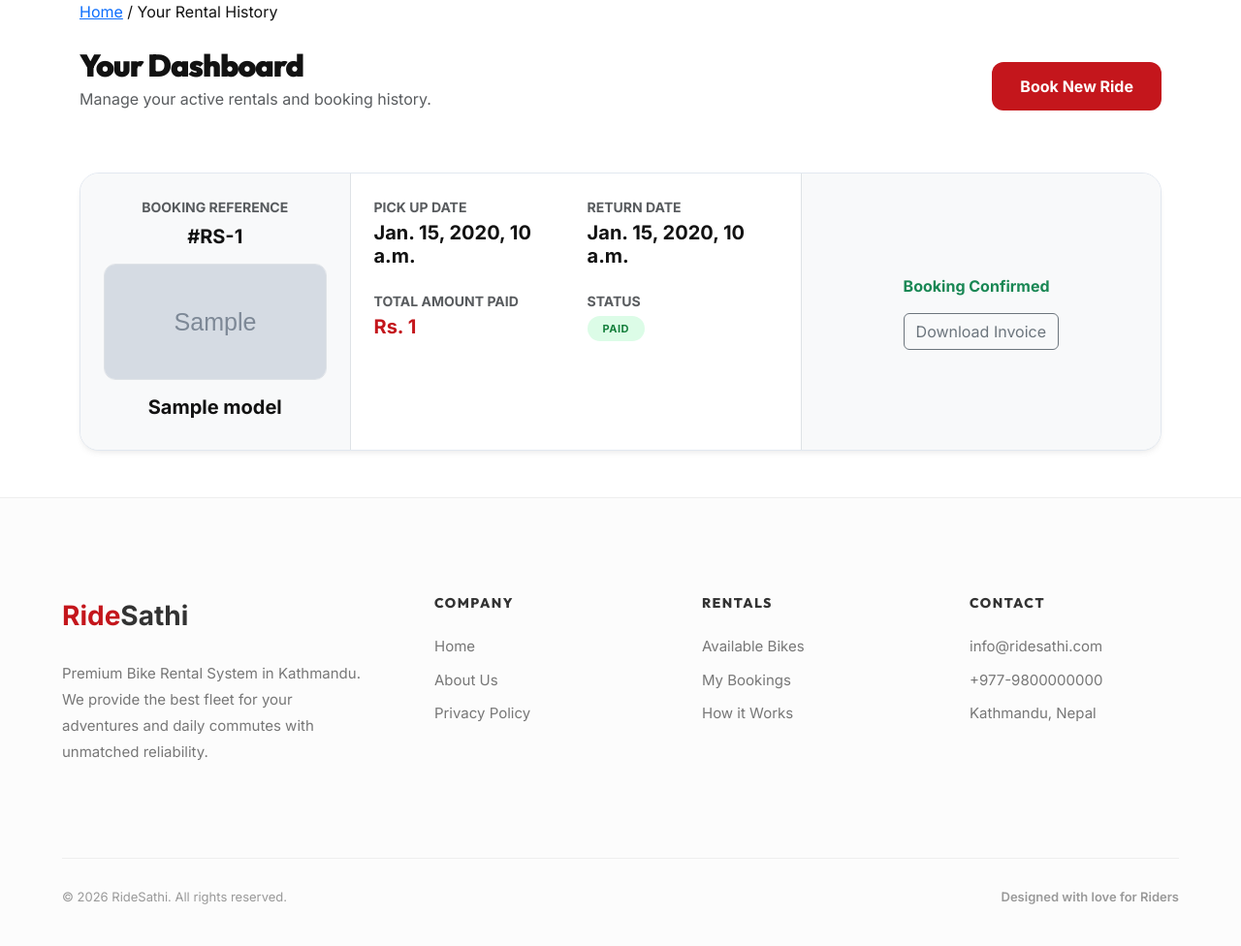
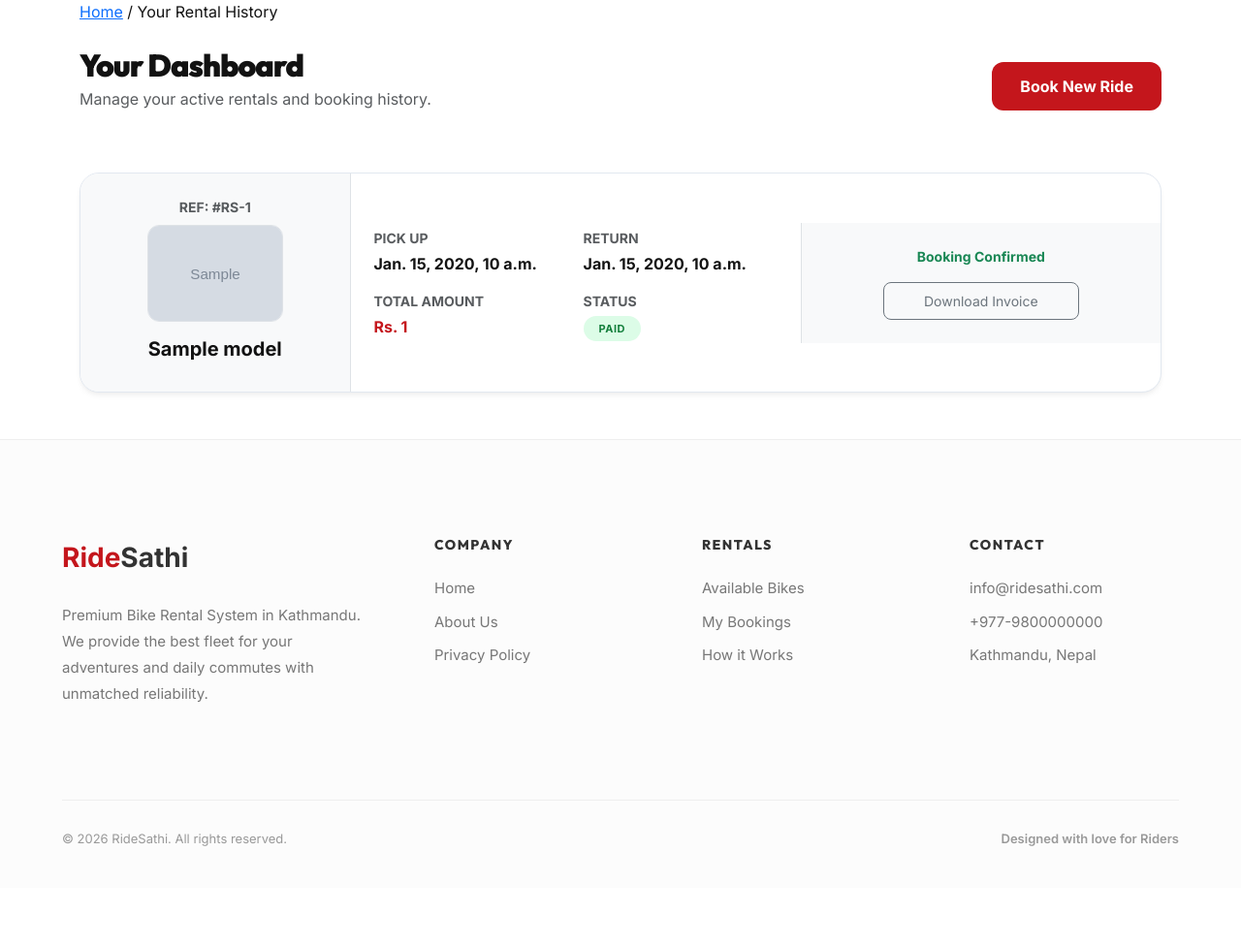
Before and after one commit to AnjilaSunar/Ride_Sathi, a Django app: template ridesathi/templates/accounts/my_bookings.html in a window 1280 px wide. Shown: the part 72-1048 px from the top of the page at 97% size. After the commit the page ends 945 px from the top, so only its background shows below. Run offline with Django 5.2, Linux system fonts and the light colour scheme; the template is opened without the code that fills it: most values are stand-ins (such as "Sample title", 1, 10 or a date in 2020); grey boxes marked "Sample" are stand-in pictures.

Commit message:
Global UI Recovery Phase 2: Finalizing About, Admin, and Dashboard consistency

```diff
--- a/ridesathi/templates/accounts/my_bookings.html
+++ b/ridesathi/templates/accounts/my_bookings.html
@@ -26,14 +26,15 @@
                 {% for b in bookings %}
                 <div class="col-12 mb-4">
                     <div class="system-card p-0 overflow-hidden">
-                        <div class="row g-0">
+                        <div class="row g-0 align-items-center">
                             <!-- Bike Info Section -->
                             <div class="col-md-3 border-end">
                                 <div class="p-4 text-center bg-light h-100">
-                                    <div class="text-uppercase small fw-bold text-muted mb-2">Booking Reference</div>
-                                    <div class="h5 fw-bold mb-3">#RS-{{ b.id }}</div>
-                                    <div class="system-card p-0 overflow-hidden shadow-none border" style="height: 120px; border-radius: 12px;">
-                                        <img src="{{ b.image }}" alt="{{ b.model }}" class="w-100 h-100 object-fit-cover">
+                                    <div class="text-uppercase small fw-bold text-muted mb-2">Ref: #RS-{{ b.id }}</div>
+                                    <div class="system-card p-0 overflow-hidden shadow-none border mx-auto" style="height: 100px; width: 140px; border-radius: 12px;">
+                                        <img src="{% if b.image %}{{ b.image }}{% else %}{% static 'assets/image/pulsar_ns200_rental_1774704818476.png' %}{% endif %}"
+                                             alt="{{ b.model }}" class="w-100 h-100 object-fit-cover"
+                                             onerror="this.src='{% static 'assets/image/pulsar_ns200_rental_1774704818476.png' %}'">
                                     </div>
                                     <div class="fw-bold mt-3 h5">{{ b.model }}</div>
                                 </div>
@@ -42,18 +43,18 @@
                             <!-- Schedule Section -->
                             <div class="col-md-5">
                                 <div class="p-4">
-                                    <div class="row text-start">
-                                        <div class="col-6 mb-4">
-                                            <label class="small text-muted text-uppercase fw-bold d-block mb-1">Pick up date</label>
-                                            <div class="h5 mb-0 fw-bold">{{ b.start_date }}</div>
-                                        </div>
-                                        <div class="col-6 mb-4">
-                                            <label class="small text-muted text-uppercase fw-bold d-block mb-1">Return date</label>
-                                            <div class="h5 mb-0 fw-bold">{{ b.end_date }}</div>
+                                    <div class="row text-start g-3">
+                                        <div class="col-6">
+                                            <label class="small text-muted text-uppercase fw-bold d-block mb-1">Pick up</label>
+                                            <div class="fw-bold">{{ b.start_date }}</div>
                                         </div>
                                         <div class="col-6">
-                                            <label class="small text-muted text-uppercase fw-bold d-block mb-1">Total Amount Paid</label>
-                                            <div class="h5 mb-0 fw-bold text-red">Rs. {{ b.total_price }}</div>
+                                            <label class="small text-muted text-uppercase fw-bold d-block mb-1">Return</label>
+                                            <div class="fw-bold">{{ b.end_date }}</div>
+                                        </div>
+                                        <div class="col-6">
+                                            <label class="small text-muted text-uppercase fw-bold d-block mb-1">Total Amount</label>
+                                            <div class="fw-bold text-red">Rs. {{ b.total_price }}</div>
                                         </div>
                                         <div class="col-6">
                                             <label class="small text-muted text-uppercase fw-bold d-block mb-1">Status</label>
@@ -66,16 +67,14 @@
                             </div>
 
                             <!-- Action Section -->
-                            <div class="col-md-4 d-flex align-items-center justify-content-center border-start bg-light">
-                                <div class="text-center p-4">
+                            <div class="col-md-4 d-flex align-items-center justify-content-center border-start h-100 py-4 bg-light">
+                                <div class="text-center px-4 w-100" style="max-width: 250px;">
                                     {% if b.payment_status == 'pending' %}
-                                        <a href="{% url 'payment' b.id %}" class="btn-solid-red w-100 mb-2">Complete Payment</a>
-                                        <p class="small text-muted mb-0">Secure eSewa transaction required</p>
+                                        <a href="{% url 'payment' b.id %}" class="btn-solid-red w-100 mb-2 py-2">Complete Payment</a>
+                                        <p class="small text-muted mb-0">Secure eSewa transaction</p>
                                     {% else %}
-                                        <div class="text-success fw-bold mb-3 d-flex align-items-center gap-2">
-                                            Booking Confirmed
-                                        </div>
-                                        <button class="btn btn-outline-secondary w-100">Download Invoice</button>
+                                        <div class="text-success small fw-bold mb-3">Booking Confirmed</div>
+                                        <button class="btn btn-outline-secondary btn-sm w-100 py-2" style="border-radius: 8px;">Download Invoice</button>
                                     {% endif %}
                                 </div>
                             </div>
```
